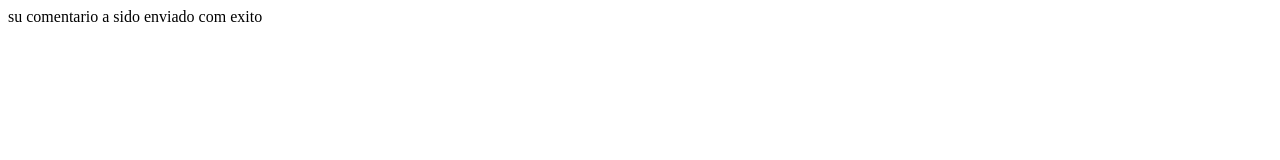
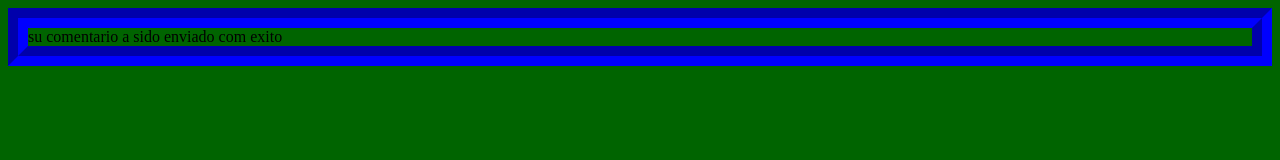
Before and after one commit to xbernardoalvez66/sitio-web-Thor, a plain HTML site: page actividad final-thor/enviou.html in a window 1280 px wide. Drawn offline with Linux system fonts and the light colour scheme.

Commit message:
Update enviou.html

```diff
--- a/actividad final-thor/enviou.html
+++ b/actividad final-thor/enviou.html
@@ -2,7 +2,7 @@
     <head>
         <title></title>
         <meta http-equiv="Content-Type" content="text/html; charset=UTF-8">
-        <link rel="stylesheet" type="text/css" href="thor.css" />
+        <link rel="stylesheet" type="text/css" href="index.css" />
 
     </head>
     <body>
```
